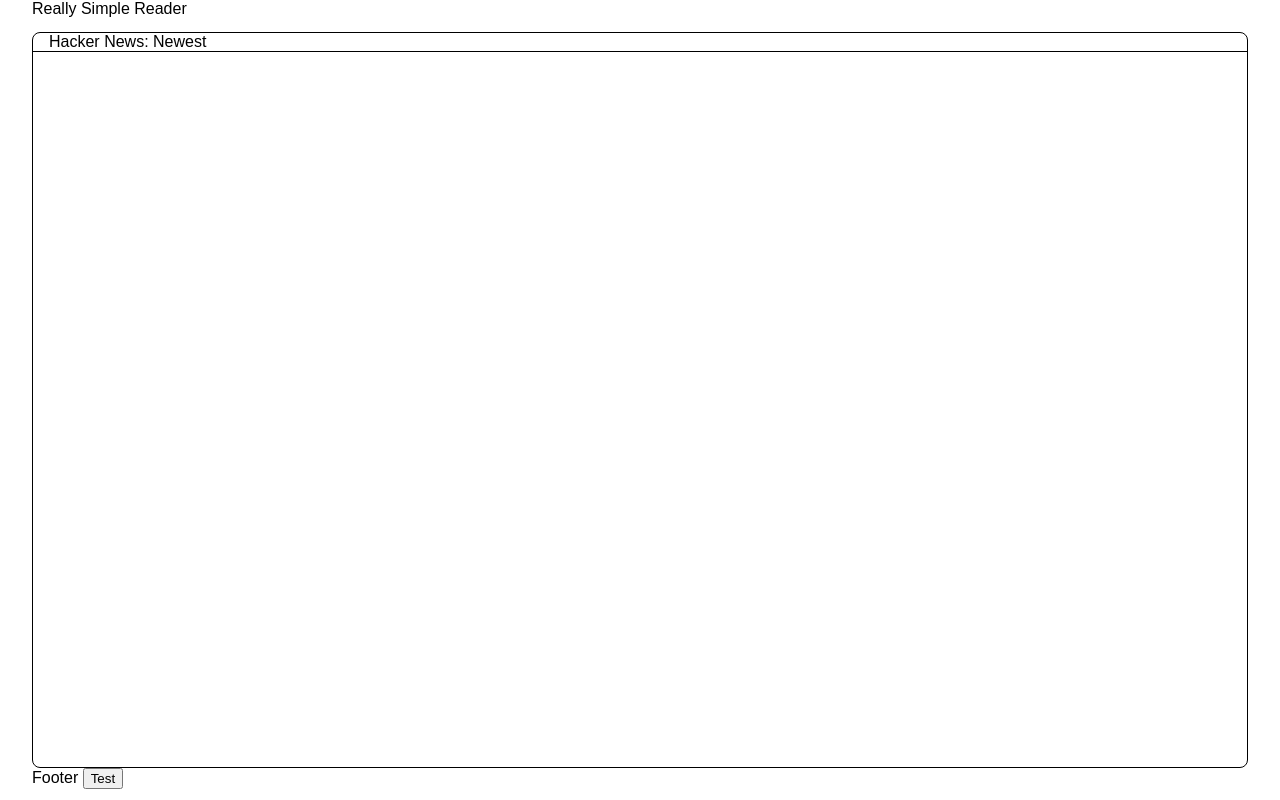
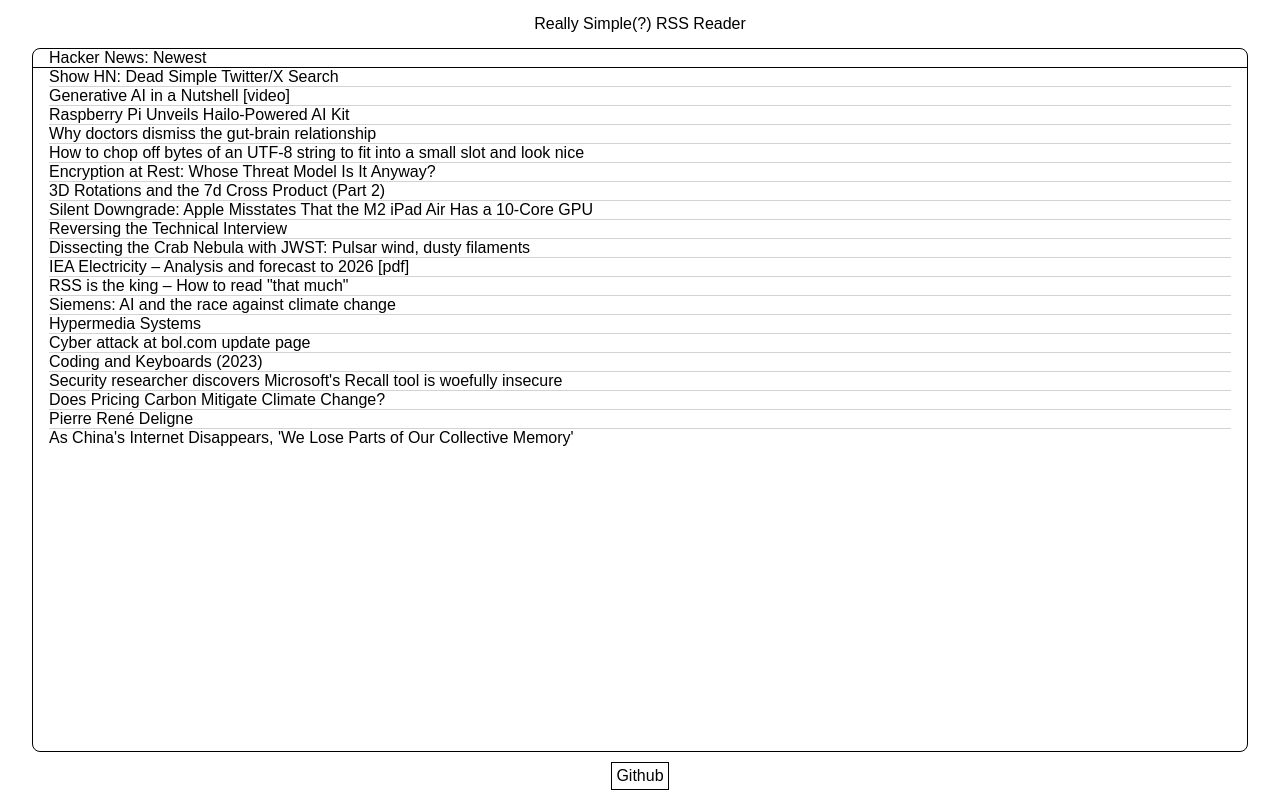
Before and after one commit to luke-hays/really-simple-rss-reader, a website built with Vite: page index.html in a window 1280 px wide. Built offline with nearby package versions, Linux system fonts and the light colour scheme.

Commit message:
more formatting cleanup

```diff
--- a/index.html
+++ b/index.html
@@ -12,38 +12,17 @@
     </head>
     <body>
       <header class="layout-header">
-          Really Simple Reader
+          <div class="site-title">Really Simple(?) RSS Reader</div>
       </header>
       <main class="layout-main">
         <div class="rss-feed">
-          <ul class="rss-feed__list">
-            <!-- <li>
-              <h4 class="accordion-header">
-                <button
-                  id="test-feed-accordion"
-                  class="accordion-trigger"
-                  aria-expanded="false"
-                  aria-controls="test-feed"
-                >
-                  Feed
-                </button>
-              </h4>
-              <div
-                id="test-feed"
-                class="accordion-panel"
-                aria-hidden="true"
-                aria-labelledby="test-feed-trigger"
-                hidden
-              >
-                Item 1
-              </div>
-            </li> -->
-          </ul>
+          <ul class="rss-feed__list"> <!-- RSS Feeds Inserted Here --> </ul>
         </div>
       </main>
       <footer class="layout-footer">
-          Footer
-          <button class="rss-feed__test-button">Test</button>
+          <div class="site-footer">
+            <a class="github-link" href="https://github.com/luke-hays/really-simple-rss-reader">Github</a>
+          </div>
       </footer>
     </body>
 </html>
--- a/src/main.ts
+++ b/src/main.ts
@@ -6,7 +6,7 @@
 
   accordionTrigger.classList.add('accordion-trigger')
   accordionTrigger.id = `${id}-accordion`
-  accordionTrigger.setAttribute('aria-expanded', "false")
+  accordionTrigger.setAttribute('aria-expanded', "true")
   accordionTrigger.setAttribute('aria-controls', id)
 
   return accordionTrigger
@@ -17,9 +17,9 @@
 
   accordionPanel.classList.add('accordion-panel')
   accordionPanel.id = id
-  accordionPanel.setAttribute('aria-expanded', "false")
+  accordionPanel.setAttribute('aria-expanded', "true")
   accordionPanel.setAttribute('aria-labelledby', `${id}-accordion`)
-  accordionPanel.toggleAttribute('hidden')
+  // accordionPanel.toggleAttribute('hidden')
 
   return accordionPanel
 }
--- a/styles/shared.css
+++ b/styles/shared.css
@@ -14,7 +14,7 @@
     grid-template-areas: "header"
                             "main"
                             "footer";
-    grid-template-rows: 2rem auto 2rem;
+    grid-template-rows: 3rem auto 3rem;
 }
 
 .layout-header {
@@ -28,3 +28,33 @@
 .layout-footer {
     grid-area: footer;
 }
+
+.site-title {
+  display: flex;
+  align-items: center;
+  justify-content: center;
+  height: 100%;
+}
+
+.site-footer {
+  display: flex;
+  align-items: center;
+  justify-content: center;
+  height: 100%;
+}
+
+.github-link {
+  text-decoration: none;
+  border: 1px solid black;
+  padding: .25rem;
+  color: black;
+}
+
+.github-link:hover {
+  background-color: lightgrey;
+}
+
+.github-link:active {
+  background-color: darkgrey;
+  transform: scale(.97)
+}
```
